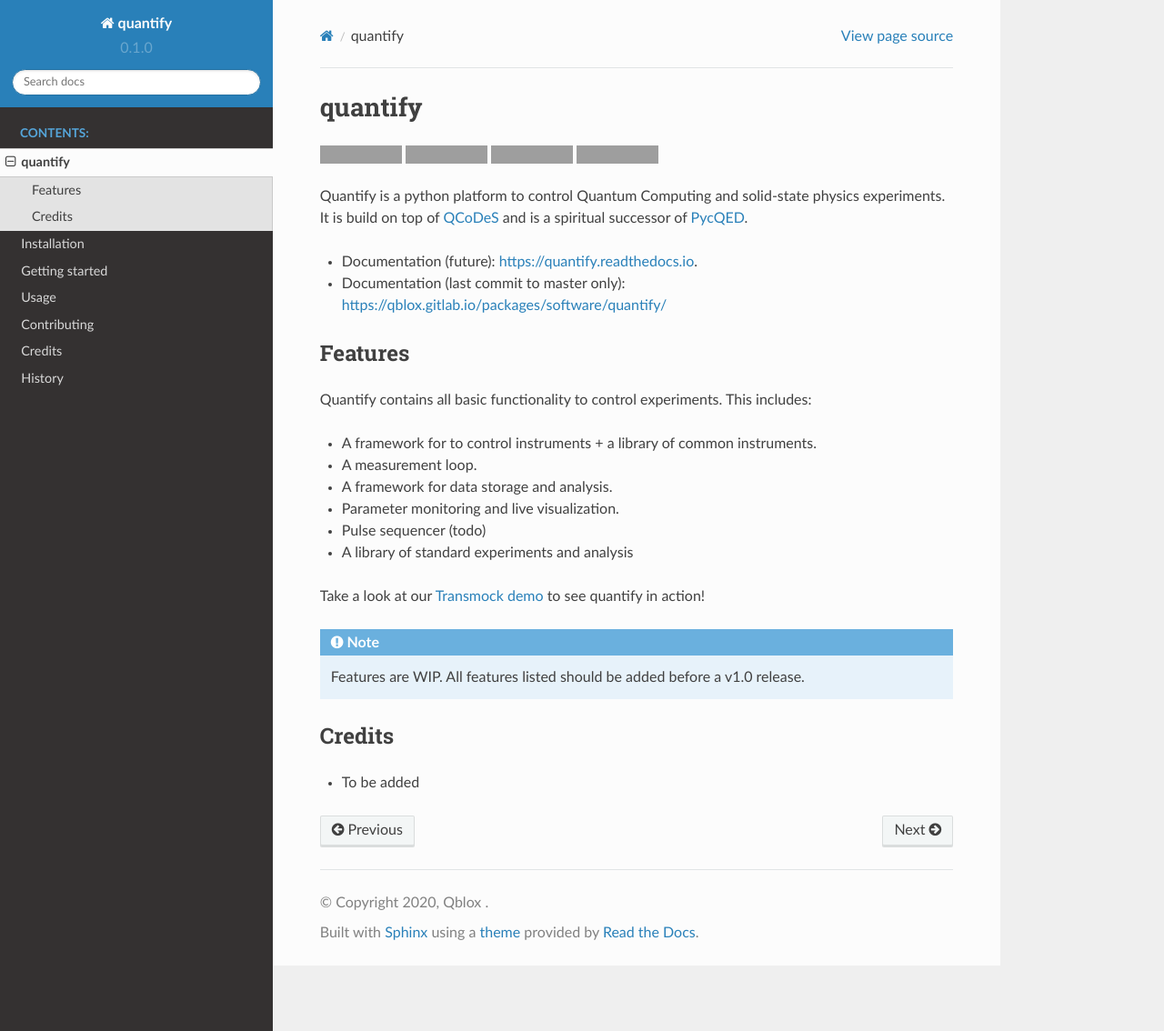
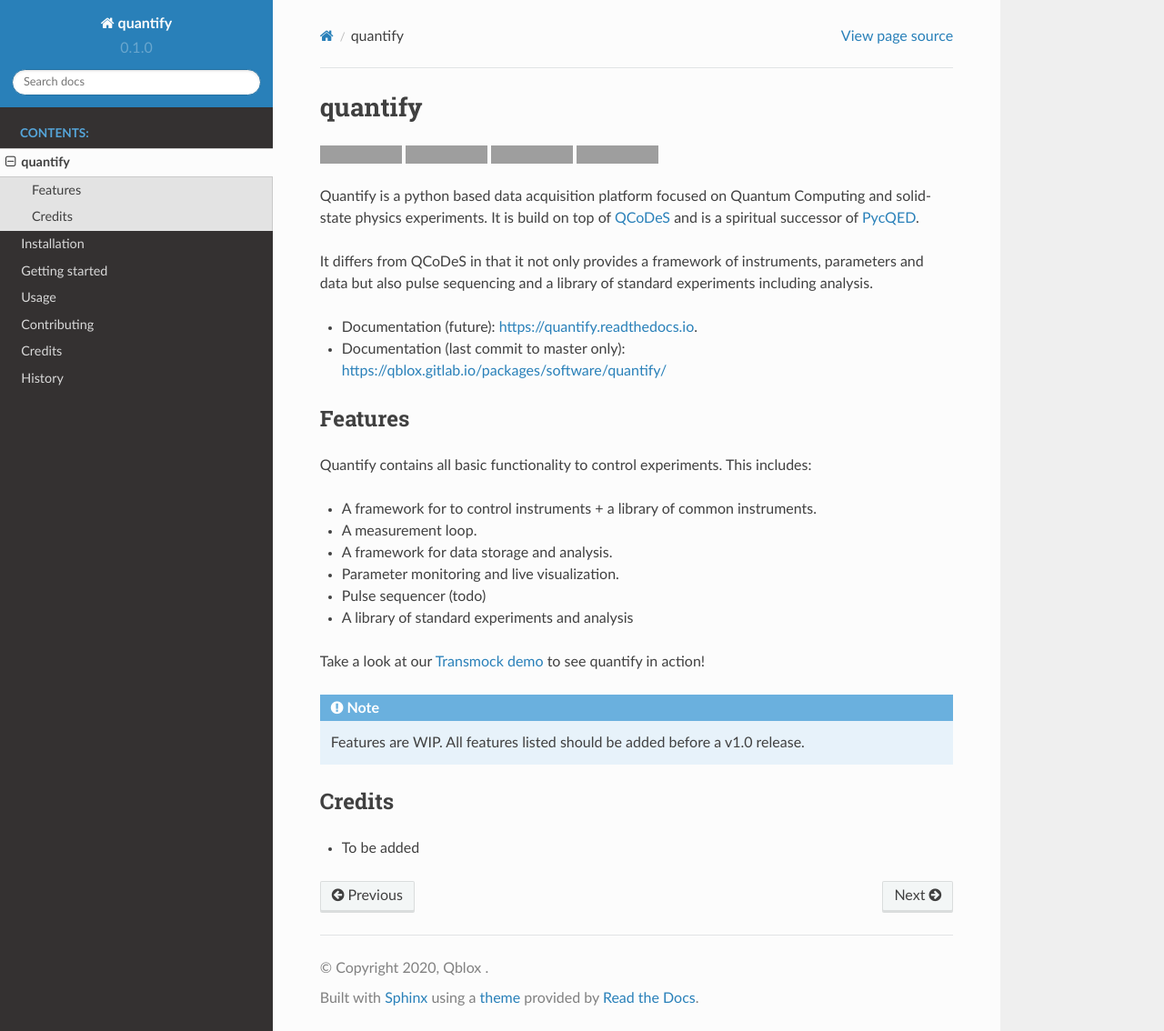
Before and after one commit to quantify-os/quantify-core, a Sphinx documentation site: the page built from docs/readme.rst, in a window 1280 px wide and 1134 px high. Shown: the whole window at 91% size. Built offline with Sphinx 7.4.7 and the Read the Docs theme 2.0.0, drawn with Linux system fonts in a browser that asks for light colours; pages that are not in the unit, such as notebooks, are missing from menus; grey boxes are pictures that could not be loaded.

Commit message:
first version of readme

```diff
--- a/README.rst
+++ b/README.rst
@@ -19,8 +19,10 @@
 
 
 
-Quantify is a python platform to control Quantum Computing and solid-state physics experiments.
+Quantify is a python based data acquisition platform focused on  Quantum Computing and solid-state physics experiments.
 It is build on top of `QCoDeS <https://qcodes.github.io/Qcodes/>`_ and is a spiritual successor of `PycQED <https://github.com/DiCarloLab-Delft/PycQED_py3>`_.
+
+It differs from QCoDeS in that it not only provides a framework of instruments, parameters and data but also pulse sequencing and a library of standard experiments including analysis.
 
 * Documentation (future): https://quantify.readthedocs.io.
 * Documentation (last commit to master only): https://qblox.gitlab.io/packages/software/quantify/
--- a/docs/core_concepts.rst
+++ b/docs/core_concepts.rst
@@ -3,6 +3,7 @@
 ====================
 
 
+
 To use quantify in a project::
 
     import quantify
--- a/docs/index.rst
+++ b/docs/index.rst
@@ -1,8 +1,6 @@
 Welcome to quantify's documentation!
 ======================================
 
-
-Hello I am reloading
 
 .. toctree::
    :maxdepth: 2
```
